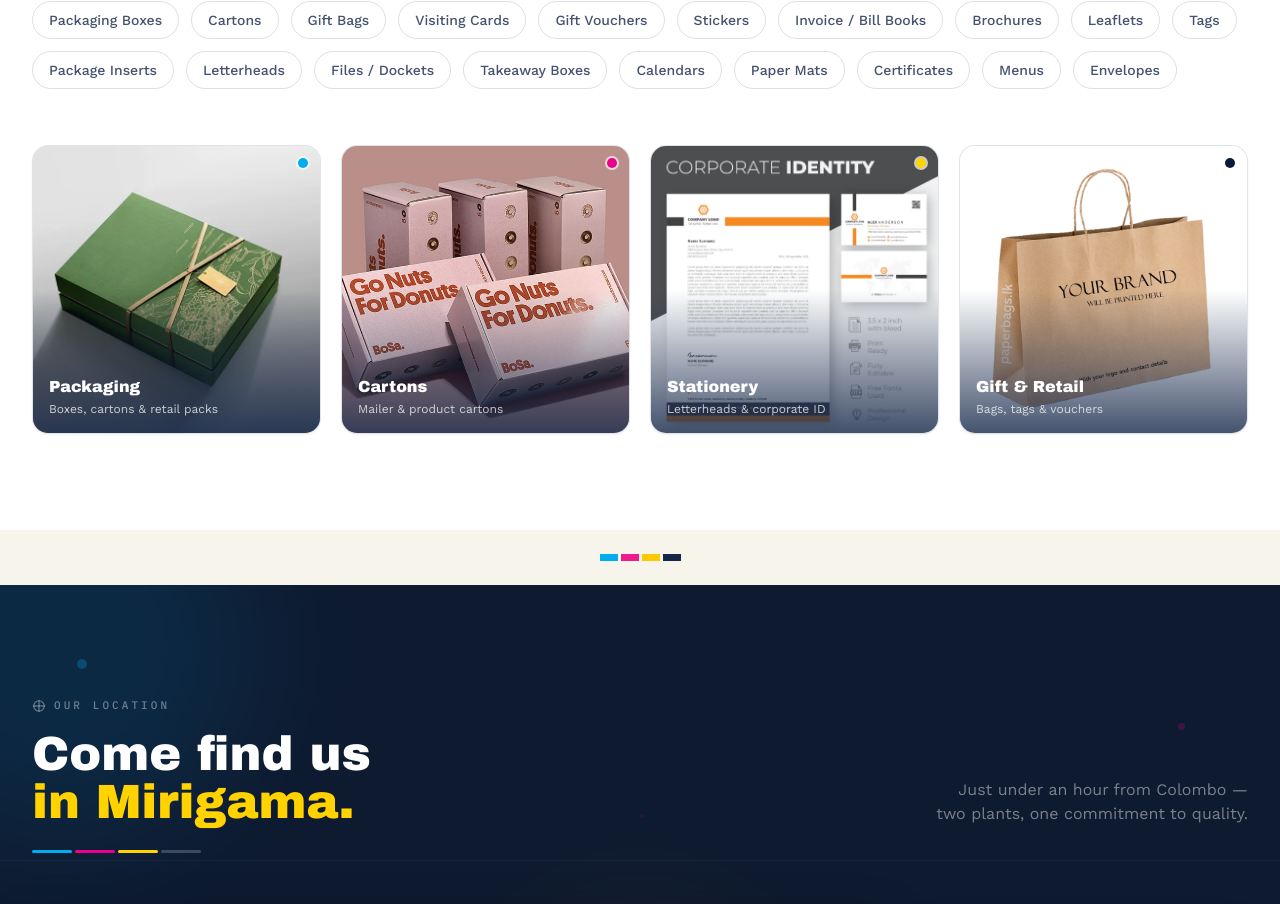
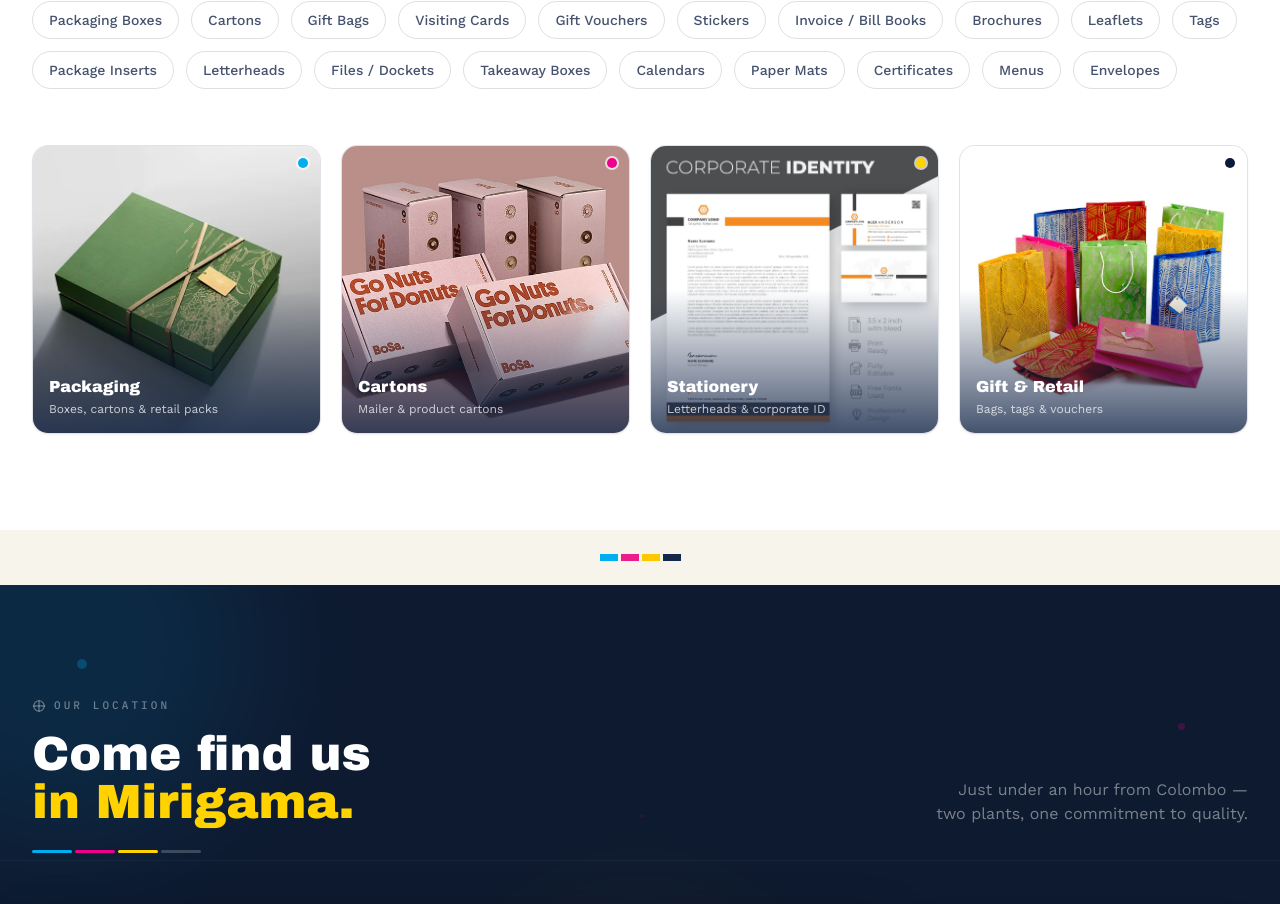
Before and after one commit to KavinSugara/mahajana, a React (Vite) app: page / in a window 1280 px wide. Shown: the part 5606-6510 px from the top of the page. Built offline with nearby package versions, Linux system fonts and the light colour scheme.

Commit message:
new changes

```diff
--- a/src/components/Journey.jsx
+++ b/src/components/Journey.jsx
@@ -230,7 +230,7 @@
               <div>
                 <SectionLabel>Our Journey</SectionLabel>
                 <h2 className="font-display text-3xl md:text-4xl text-navy leading-tight">
-                  Fifty years,<br />Six chapters.
+                  Fifty years,<br />Seven chapters.
                 </h2>
               </div>
               {/* 50+ MOBILE ONLY — adjust marginTop to move up/down */}
--- a/src/components/Map.jsx
+++ b/src/components/Map.jsx
@@ -114,7 +114,7 @@
                   </div>
                   <span className="font-mono text-[10px] tracking-[0.25em] uppercase text-white/40">Main Facility</span>
                 </div>
-                <p className="text-white text-sm leading-relaxed mb-1 font-medium">No. 21, Danowita Road</p>
+                <p className="text-white text-sm leading-relaxed mb-1 font-medium">No. 23, Danowita Road</p>
                 <p className="text-white/50 text-sm">Mirigama, Sri Lanka</p>
                 <a href="https://maps.google.com/?q=Mahajana+Printers,+Mirigama"
                   target="_blank" rel="noopener noreferrer"
--- a/src/components/Products.jsx
+++ b/src/components/Products.jsx
@@ -5,7 +5,7 @@
 const packagingImg = '/packaging.png'
 const cartonImg = '/carton.png'
 const letterheadImg = '/letterhead.png'
-const giftImg = '/gift.png'
+const giftImg = '/gift.jpeg'
 
 const products = [
   'Packaging Boxes','Cartons',' Gift Bags','Visiting Cards','Gift Vouchers','Stickers',
```
Also changed, not shown: public/gift.jpeg (added).
